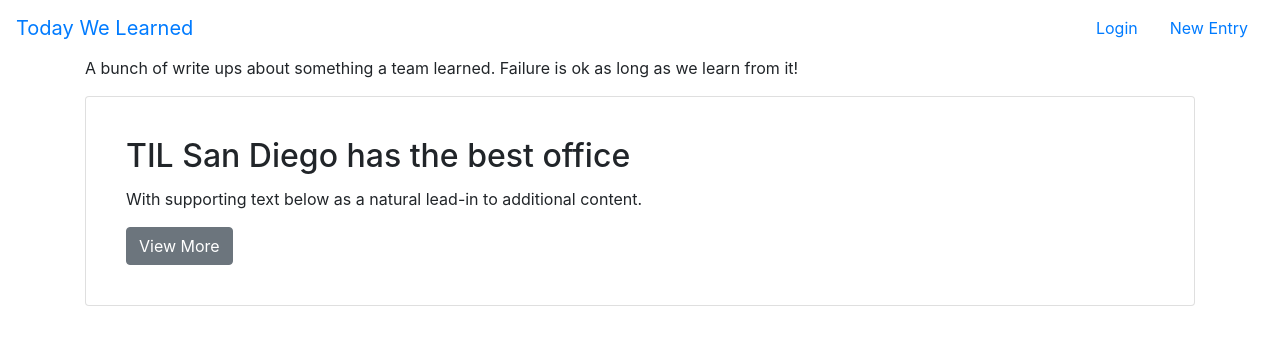
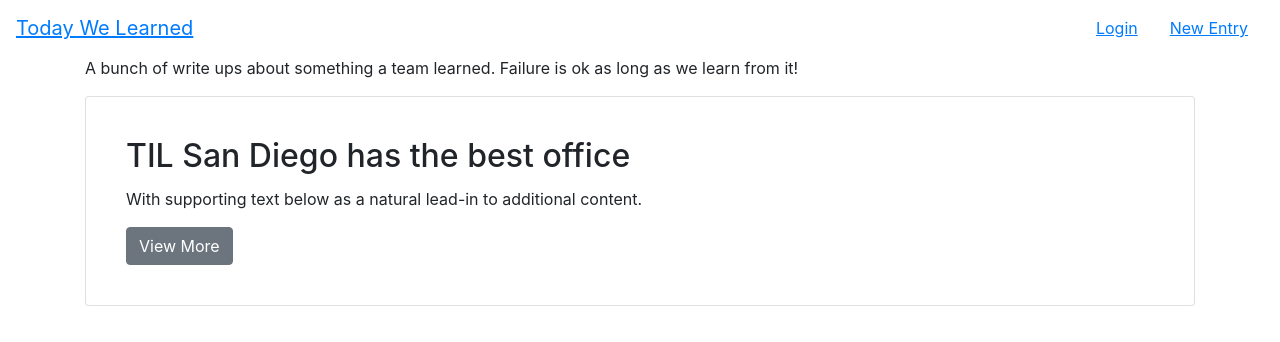
Before and after one commit to appfolio/a11y-academy, a React app: page / in a window 1280 px wide. Shown: the top 342 px of the page. Built offline with nearby package versions, Linux system fonts and the light colour scheme.

Commit message:
de - underline links
By default bootstrap doesn't include underlines on links

https://webaim.org/techniques/hypertext/link_text#underlining

```diff
--- /dev/null
+++ b/src/index.css
@@ -0,0 +1,3 @@
+a {
+  text-decoration: underline
+}
--- a/src/index.js
+++ b/src/index.js
@@ -2,5 +2,6 @@ import 'bootstrap/dist/css/bootstrap.min.css';
 import React from 'react';
 import ReactDOM from 'react-dom';
 import App from './App';
+import './index.css';
 
 ReactDOM.render(<App />, document.getElementById('root'));
```
